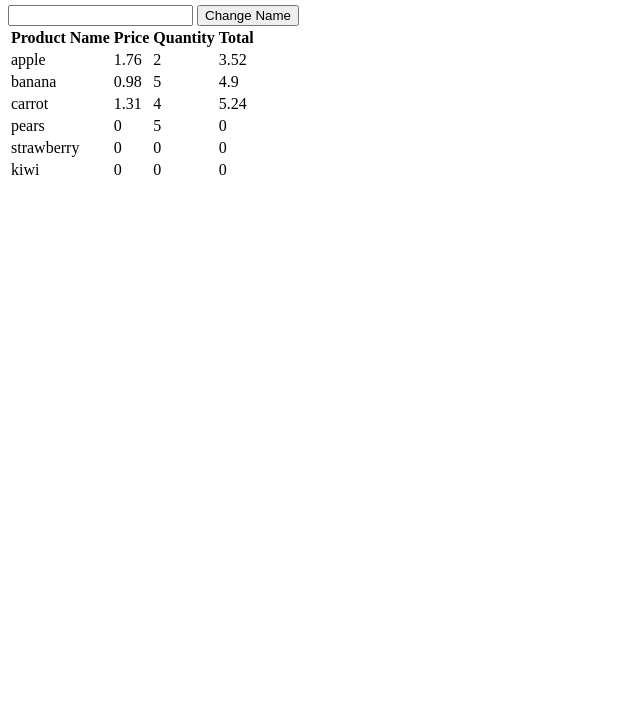
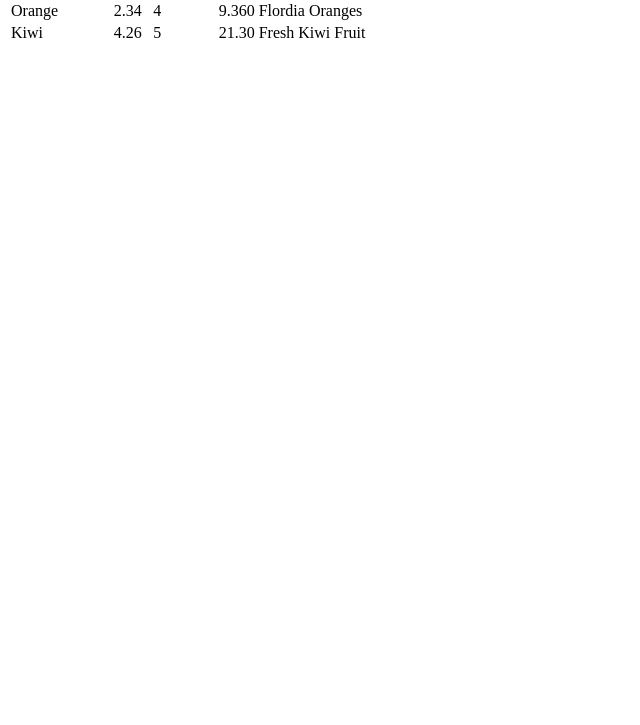
Before and after one commit to ErkCurley/CloudComputing, a plain HTML site: page HW4/index.html in a window 1280 px wide. Shown: the part 75-800 px from the top of the page, without its empty margins (0-640 px from the left). Drawn offline with Linux system fonts and the light colour scheme.

Commit message:
added files for Hw4

```diff
--- a/HW4/index.html
+++ b/HW4/index.html
@@ -2,44 +2,65 @@
 <html>
     <head>
       <title>Page Title</title>
-
-      <script>
-        function printName(){
-          fullname = document.getElementById("name").value
-          document.getElementById("fullName").innerHTML = "Hello: " + fullname
-        }
-      </script>
-
-
     </head>
     <body>
-      <h1 id="fullName">Hello World</h1>
-
-      <input type="text" id="name"></input>
-      <input type="button" onclick="printName()" value="Change Name"></input>
-
-      <br>
-
       <table id="totals"></table>
 
       <script>
 
+        products = `[
+          {
+            "product_name": "Apples",
+            "id": 1,
+            "price": 1.75,
+            "description": "red apples fresh from the farm",
+            "url": "apples.html",
+            "thumbnailUrl": "applethumbnail.jpg",
+            "types": ["Fuij","Red","Granny Smith"]
+          },
+          {
+            "product_name": "Bananas",
+            "id": 2,
+            "price": 0.68,
+            "description": "Bananas by the pound",
+            "url": "banana.html",
+            "thumbnailUrl": "bananathumbnail.jpg"
+          },
+          {
+            "product_name": "Orange",
+            "id": 3,
+            "price": 2.34,
+            "description": "Flordia Oranges",
+            "url": "orange.html",
+            "thumbnailUrl": "orangethumbnail.jpg"
+          },
+          {
+            "product_name": "Kiwi",
+            "id": 4,
+            "price": 4.26,
+            "description": "Fresh Kiwi Fruit",
+            "url": "kiwi.html",
+            "thumbnailUrl": "kiwithumbnail.jpg"
+          }
+        ]`
 
 
-        products = ['apple','banana','carrot','pears','strawberry','kiwi']
-        prices = [1.76,.98,1.31]
+
+
+        var obj = JSON.parse(products);
+
         quantitys = [2,5,4,5]
 
         text = "<tr><th>Product Name</th><th>Price</th><th>Quantity</th><th>Total</th></tr>";
 
 
-        for (let i = 0; i < products.length; i++) {
+        for (let i = 0; i < obj.length; i++) {
           text = text + "<tr>"
 
 
 
-          if (prices[i] > 0){
-            price = prices[i]
+          if (obj[i].price > 0){
+            price = obj[i].price
           }else{
             price = 0
           }
@@ -52,10 +73,11 @@
 
           total = price * quantity
 
-          text = text + "<td>" + products[i] + "</td>"
+          text = text + "<td>" + obj[i].product_name + "</td>"
           text = text + "<td>" + price + "</td>"
           text = text + "<td>" + quantity + "</td>"
-          text = text + "<td>" + total + "</td>"
+          text = text + "<td>" + total.toPrecision(4) + "</td>"
+          text = text + "<td>" + obj[i].description + "</td>"
 
           text = text + "</tr>"
 
```
Also changed, not shown: HW4/products.json (+13 -4 lines).
